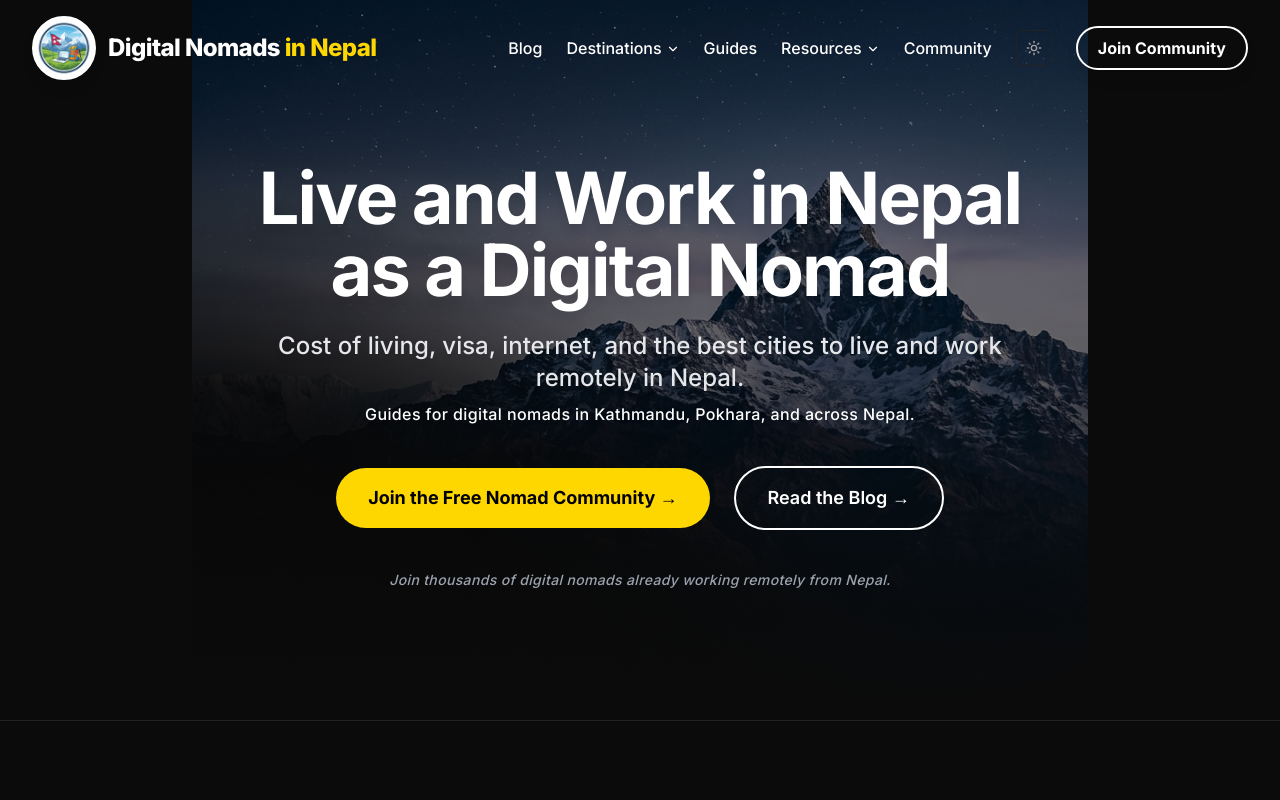
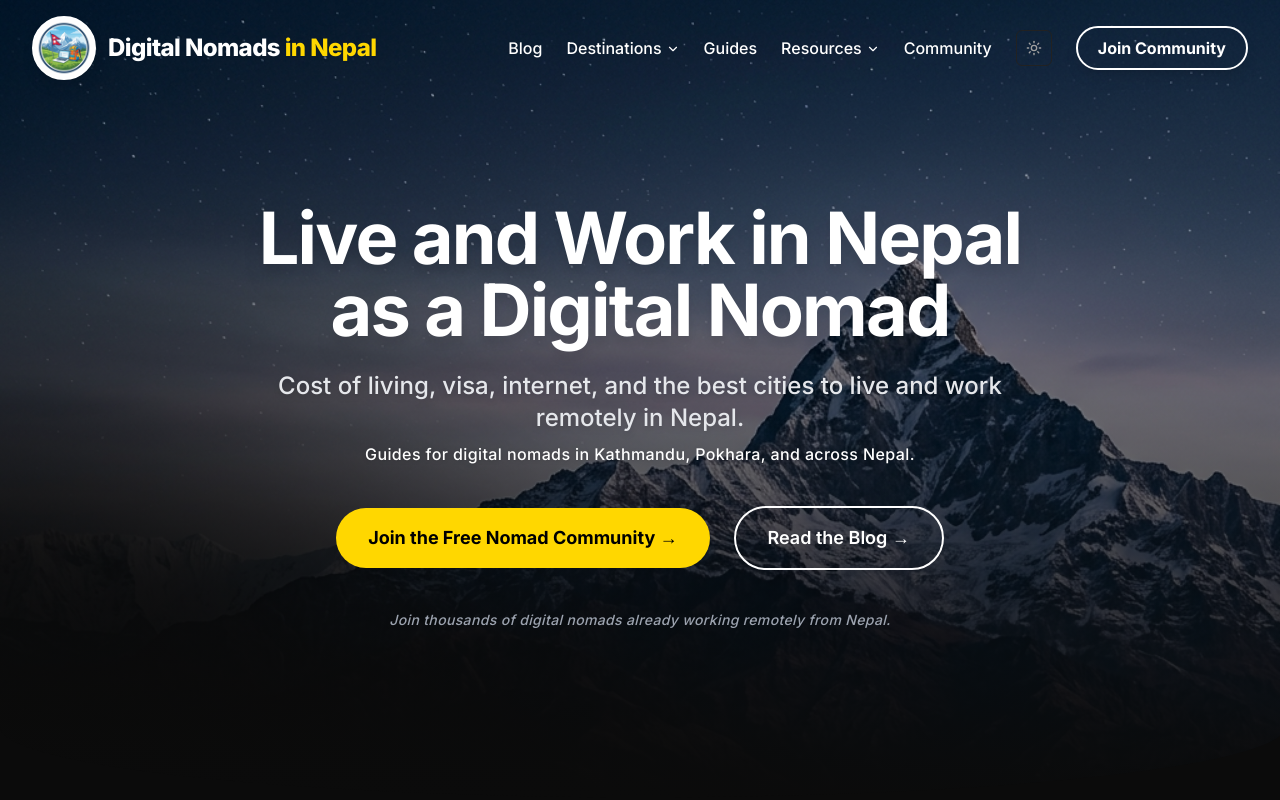
Before and after one commit to DRKAFLE123/digital-nomads-in-nepal, a Next.js app: page / in a window 1280 px wide. Shown: the top 800 px of the page. Built offline with nearby package versions, Linux system fonts and the light colour scheme.

Commit message:
fix(ui): hero image anchored to object-top so mountain peak is always visible on wide desktop screens

```diff
--- a/components/HeroSection.tsx
+++ b/components/HeroSection.tsx
@@ -3,7 +3,7 @@ import Image from "next/image"
 
 export default function HeroSection() {
   return (
-    <section className="relative min-h-[90vh] flex items-center justify-center overflow-hidden bg-background">
+    <section className="relative w-full min-h-screen flex items-center justify-center overflow-hidden bg-[#0B0B0B]">
       {/* Mountain Peak Background */}
       <div className="absolute inset-0 z-0">
         <Image
@@ -16,7 +16,7 @@ export default function HeroSection() {
       </div>
 
       {/* Dark Overlay for text readability (matches the image's deep navy/black overlay design seamlessly) */}
-      <div className="absolute inset-0 z-10 bg-black/30 bg-gradient-to-t from-background via-black/40 to-transparent" />
+      <div className="absolute inset-0 z-10 bg-gradient-to-t from-[#0B0B0B] via-black/50 to-black/20" />
 
       {/* 🌟 Content */}
       <div className="relative z-20 max-w-4xl px-4 sm:px-6 lg:px-8 text-center flex flex-col items-center mt-8">
```
